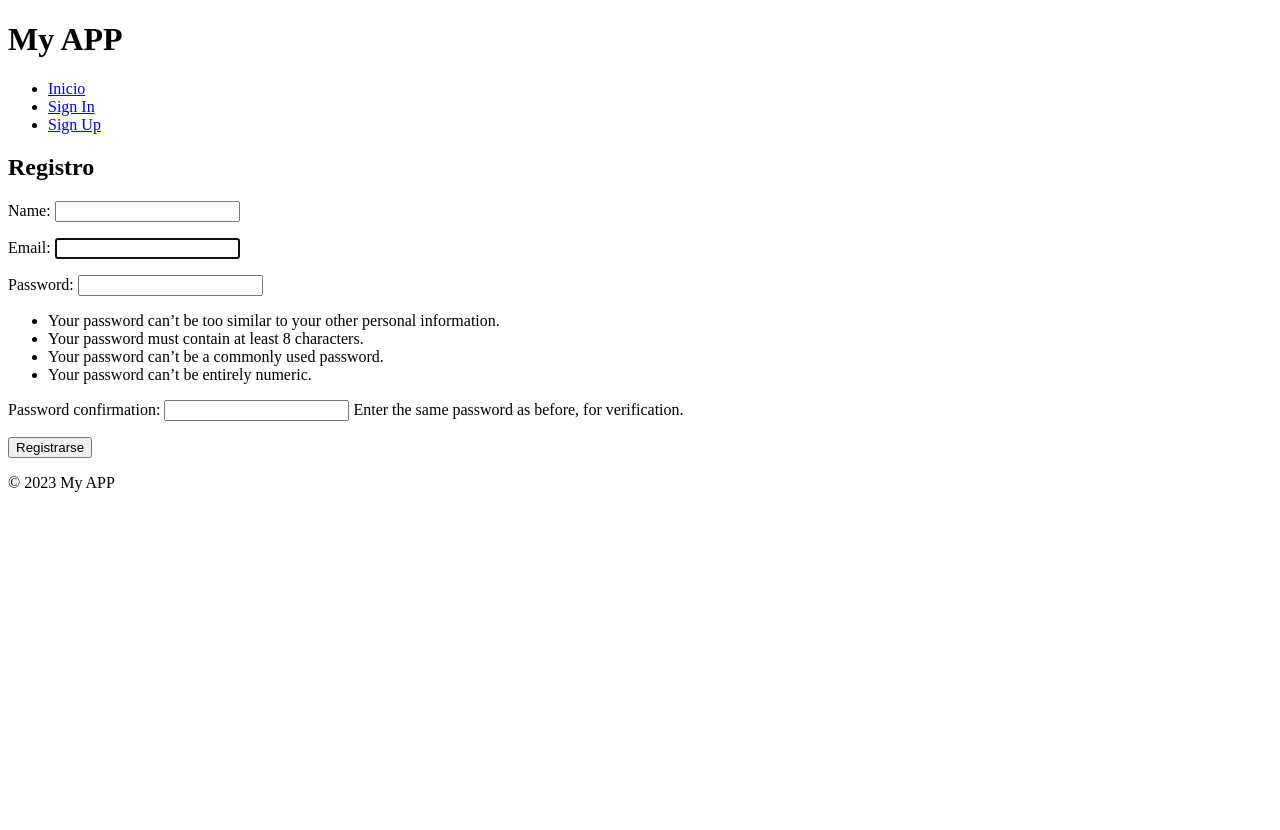
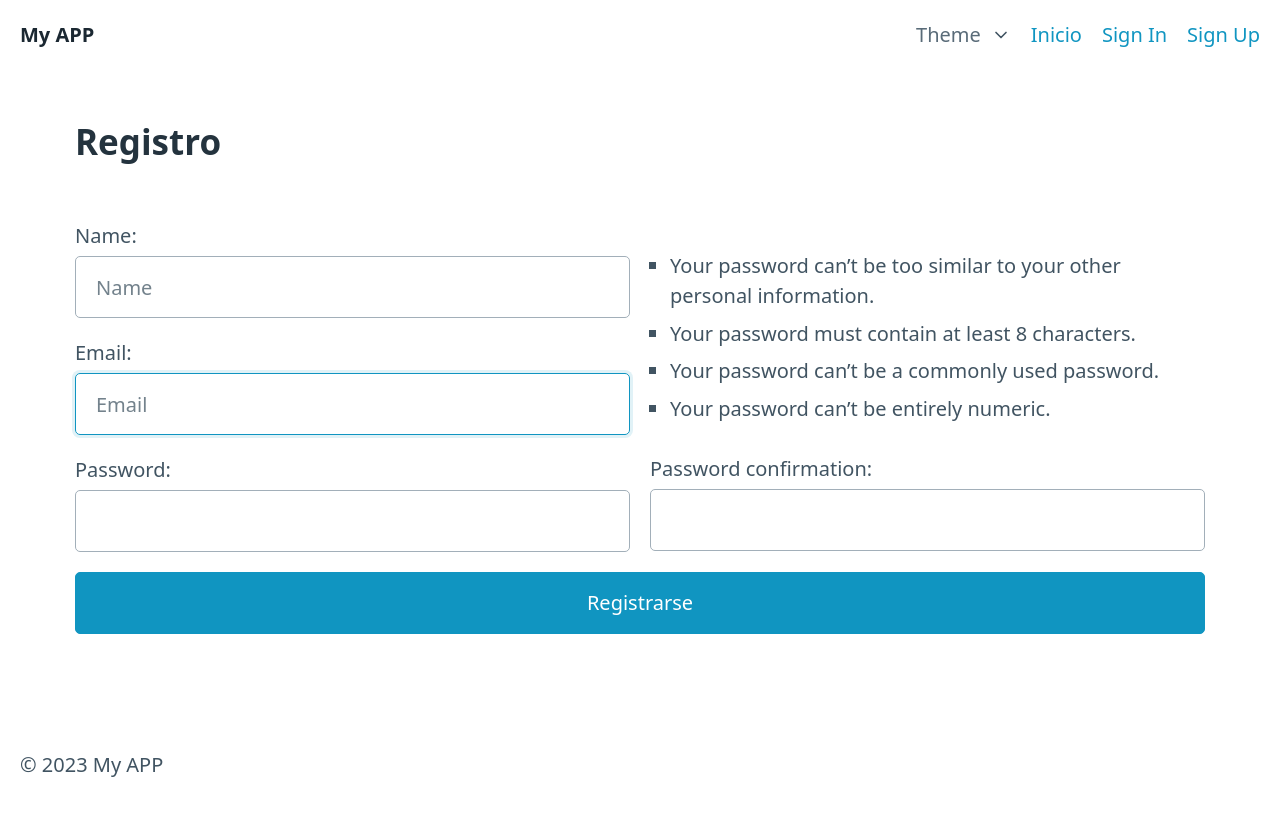
Before and after one commit to juanpfrancos/eduapp, a Django app: page /register/ in a window 1280 px wide. Before the commit the page ends 492 px from the top, so only its background shows below. Run offline with Django 4.2, Linux system fonts and the light colour scheme.

Commit message:
Set templates with theme switcher, forms widgets and static css and js files.

```diff
--- a/usersproject/usersapp/forms.py
+++ b/usersproject/usersapp/forms.py
@@ -6,6 +6,12 @@ class RegistrationForm(UserCreationForm):
     class Meta:
         model = CustomUser
         fields = ('name', 'email', 'password1', 'password2')
-
+        widgets = {
+            'name': forms.TextInput(attrs={'type':'text', 'class':'form-control', 'name':'Name', 'placeholder':'Name', 'aria-label':'Name', 'required':True}),
+            'email': forms.EmailInput(attrs={'type':'text', 'class':'form-control', 'name':'email', 'placeholder':'Email', 'aria-label':'Email', 'required':True}),
+            'password1': forms.PasswordInput(attrs={'class':'form-control', 'name':'password', 'placeholder':'Password', 'aria-label':'Password', 'required':True}),
+            'password2': forms.PasswordInput(attrs={'class':'form-control', 'name':'password', 'placeholder':'Password', 'aria-label':'Password', 'required':True}),
+        }
 class LoginForm(AuthenticationForm):
-    username = forms.EmailField(widget=forms.TextInput(attrs={'autofocus': True}))
+    username = forms.EmailField(widget=forms.TextInput(attrs={'autofocus': True, 'type':'text', 'class':'form-control', 'name':'login', 'placeholder':'Login', 'aria-label':'Login', 'autocomplete':'nickname', 'required':True}))
+    password = forms.CharField(widget=forms.PasswordInput(attrs={'class':'form-control', 'name':'password', 'placeholder':'Password', 'aria-label':'Password', 'autocomplete':'current-password', 'required':True}))
--- /dev/null
+++ b/usersproject/usersapp/static/css/custom.css
@@ -0,0 +1,89 @@
+/* Grid */
+body>main {
+  display: flex;
+  flex-direction: column;
+  justify-content: center;
+  min-height: calc(100vh - 7rem);
+  padding: 1rem 0;
+}
+
+article {
+  padding: 0;
+  overflow: hidden;
+}
+
+article div {
+  padding: 1rem;
+}
+
+@media (min-width: 576px) {
+  body>main {
+    padding: 1.25rem 0;
+  }
+
+  article div {
+    padding: 1.25rem;
+  }
+}
+
+@media (min-width: 768px) {
+  body>main {
+    padding: 1.5rem 0;
+  }
+
+  article div {
+    padding: 1.5rem;
+  }
+}
+
+@media (min-width: 992px) {
+  body>main {
+    padding: 1.75rem 0;
+  }
+
+  article div {
+    padding: 1.75rem;
+  }
+}
+
+@media (min-width: 1200px) {
+  body>main {
+    padding: 2rem 0;
+  }
+
+  article div {
+    padding: 2rem;
+  }
+}
+
+/* Nav */
+summary[role="link"].secondary:is([aria-current], :hover, :active, :focus) {
+  background-color: transparent;
+  color: var(--secondary-hover);
+}
+
+/* Hero Image */
+article div:nth-of-type(2) {
+  display: none;
+  background-color: #374956;
+  background-image: url("https://picsum.photos/200/300");
+  background-position: center;
+  background-size: cover;
+}
+
+@media (min-width: 992px) {
+  .grid>div:nth-of-type(2) {
+    display: block;
+  }
+}
+
+/* Footer */
+body>footer {
+  padding: 1rem 0;
+}
+
+header nav li a svg {
+  width: var(--font-size);
+  height: var(--font-size);
+  color: var(--contrast);
+}
--- /dev/null
+++ b/usersproject/usersapp/static/js/minimal-theme-switcher.js
@@ -0,0 +1,86 @@
+/*!
+ * Minimal theme switcher
+ *
+ * Pico.css - https://picocss.com
+ * Copyright 2019-2023 - Licensed under MIT
+ */
+
+const themeSwitcher = {
+  // Config
+  _scheme: "auto",
+  menuTarget: "details[role='list']",
+  buttonsTarget: "a[data-theme-switcher]",
+  buttonAttribute: "data-theme-switcher",
+  rootAttribute: "data-theme",
+  localStorageKey: "picoPreferredColorScheme",
+
+  // Init
+  init() {
+    this.scheme = this.schemeFromLocalStorage;
+    this.initSwitchers();
+  },
+
+  // Get color scheme from local storage
+  get schemeFromLocalStorage() {
+    if (typeof window.localStorage !== "undefined") {
+      if (window.localStorage.getItem(this.localStorageKey) !== null) {
+        return window.localStorage.getItem(this.localStorageKey);
+      }
+    }
+    return this._scheme;
+  },
+
+  // Preferred color scheme
+  get preferredColorScheme() {
+    return window.matchMedia("(prefers-color-scheme: dark)").matches ? "dark" : "light";
+  },
+
+  // Init switchers
+  initSwitchers() {
+    const buttons = document.querySelectorAll(this.buttonsTarget);
+    buttons.forEach((button) => {
+      button.addEventListener(
+        "click",
+        (event) => {
+          event.preventDefault();
+          // Set scheme
+          this.scheme = button.getAttribute(this.buttonAttribute);
+          // Close dropdown
+          document.querySelector(this.menuTarget).removeAttribute("open");
+        },
+        false
+      );
+    });
+  },
+
+  // Set scheme
+  set scheme(scheme) {
+    if (scheme == "auto") {
+      this.preferredColorScheme == "dark" ? (this._scheme = "dark") : (this._scheme = "light");
+    } else if (scheme == "dark" || scheme == "light") {
+      this._scheme = scheme;
+    }
+    this.applyScheme();
+    this.schemeToLocalStorage();
+  },
+
+  // Get scheme
+  get scheme() {
+    return this._scheme;
+  },
+
+  // Apply scheme
+  applyScheme() {
+    document.querySelector("html").setAttribute(this.rootAttribute, this.scheme);
+  },
+
+  // Store scheme to local storage
+  schemeToLocalStorage() {
+    if (typeof window.localStorage !== "undefined") {
+      window.localStorage.setItem(this.localStorageKey, this.scheme);
+    }
+  },
+};
+
+// Init
+themeSwitcher.init();
--- a/usersproject/usersapp/templates/base.html
+++ b/usersproject/usersapp/templates/base.html
@@ -1,13 +1,31 @@
+{% load static %}
 <!DOCTYPE html>
 <html lang="en-US">
 <head>
-    <title>My APP</title>
+    <meta charset="utf-8" />
+    <meta name="viewport" content="width=device-width, initial-scale=1" />
+    <title>My App</title>
+    <meta name="description" content="" />
+    <link rel="stylesheet" href="https://cdn.jsdelivr.net/npm/@picocss/pico@1/css/pico.min.css" />
+    <link rel="stylesheet" href="{% static 'css/custom.css' %}" />
 </head>
 <body>
-    <header>
-        <h1>My APP</h1>
-        <nav>
+        <nav class="container-fluid">
             <ul>
+              <li>
+                <a href="./" class="contrast" onclick="event.preventDefault()"><strong>My APP</strong></a>
+              </li>
+            </ul>
+            <ul>
+              <li>
+                <details role="list" dir="rtl">
+                  <summary aria-haspopup="listbox" role="link" class="secondary">Theme</summary>
+                  <ul role="listbox">
+                    <li><a href="#" data-theme-switcher="light">Light</a></li>
+                    <li><a href="#" data-theme-switcher="dark">Dark</a></li>
+                  </ul>
+                </details>
+              </li>
               <li><a href="{% url 'login' %}">Inicio</a></li>
               {% if user.is_authenticated %}
                   <li><a href="{% url 'logout' %}">logout</a></li>
@@ -16,15 +34,14 @@
                   <li><a href="{% url 'register' %}">Sign Up</a></li>
               {% endif %}
             </ul>
+
           </nav>
-    </header>
-
-    <div class="content">
+    <main class="container">
         {% block content %}{% endblock %}
-    </div>
-
-    <footer>
+    </main>
+    <footer class="container-fluid">
         <p>&copy; 2023 My APP</p>
     </footer>
+    <script src="{% static 'js/minimal-theme-switcher.js' %}"></script>
 </body>
 </html>
--- a/usersproject/usersapp/templates/registration/register.html
+++ b/usersproject/usersapp/templates/registration/register.html
@@ -3,7 +3,26 @@
   <h2>Registro</h2>
   <form method="post">
     {% csrf_token %}
-    {{ form.as_p }}
+    <div class="grid">
+      <div>
+        {{ form.name.label_tag }}
+        {{ form.name }}
+        <br>
+        {{ form.email.label_tag }}
+        {{ form.email }}
+        <br>
+        {{ form.password1.label_tag }}
+        {{ form.password1 }}
+      </div>
+      <div>
+        <br>
+        {{ form.password1.help_text }}
+        {{ form.password2.label_tag }}
+        {{ form.password2 }}
+      </div>
+    </div>
+
+
     <button type="submit">Registrarse</button>
   </form>
 {% endblock %}
--- a/usersproject/usersproject/settings.py
+++ b/usersproject/usersproject/settings.py
@@ -11,6 +11,7 @@ https://docs.djangoproject.com/en/4.2/ref/settings/
 """
 
 from pathlib import Path
+import os
 
 # Build paths inside the project like this: BASE_DIR / 'subdir'.
 BASE_DIR = Path(__file__).resolve().parent.parent
@@ -116,10 +117,9 @@ USE_TZ = True
 # Static files (CSS, JavaScript, Images)
 # https://docs.djangoproject.com/en/4.2/howto/static-files/
 
-STATIC_URL = "static/"
+STATIC_URL = '/static/'
+STATIC_ROOT = os.path.join(BASE_DIR, 'static_root')
 
-# Default primary key field type
-# https://docs.djangoproject.com/en/4.2/ref/settings/#default-auto-field
 
 DEFAULT_AUTO_FIELD = "django.db.models.BigAutoField"
 AUTH_USER_MODEL = 'usersapp.CustomUser'
```
Also changed, not shown: usersproject/usersapp/templates/registration/login.html (+20 -6 lines). Lines whose indentation alone changed are shown as unchanged.
